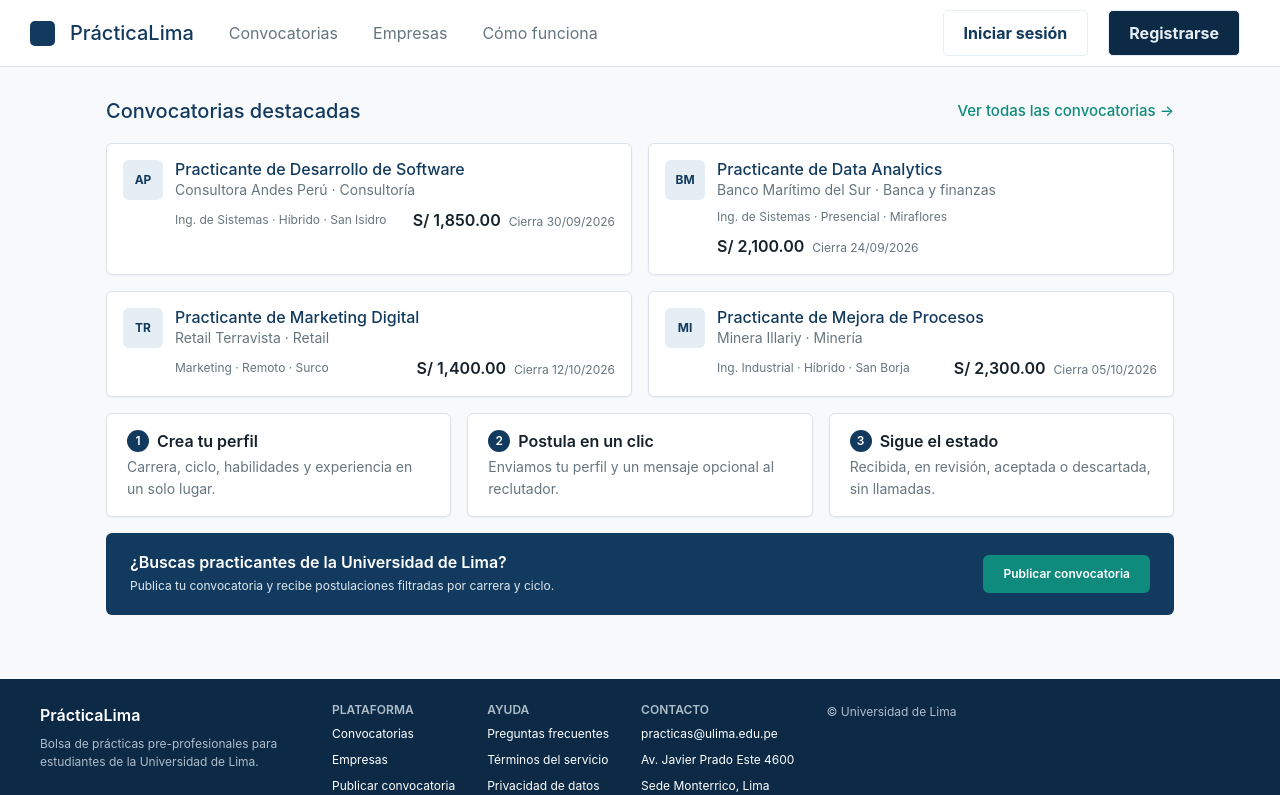
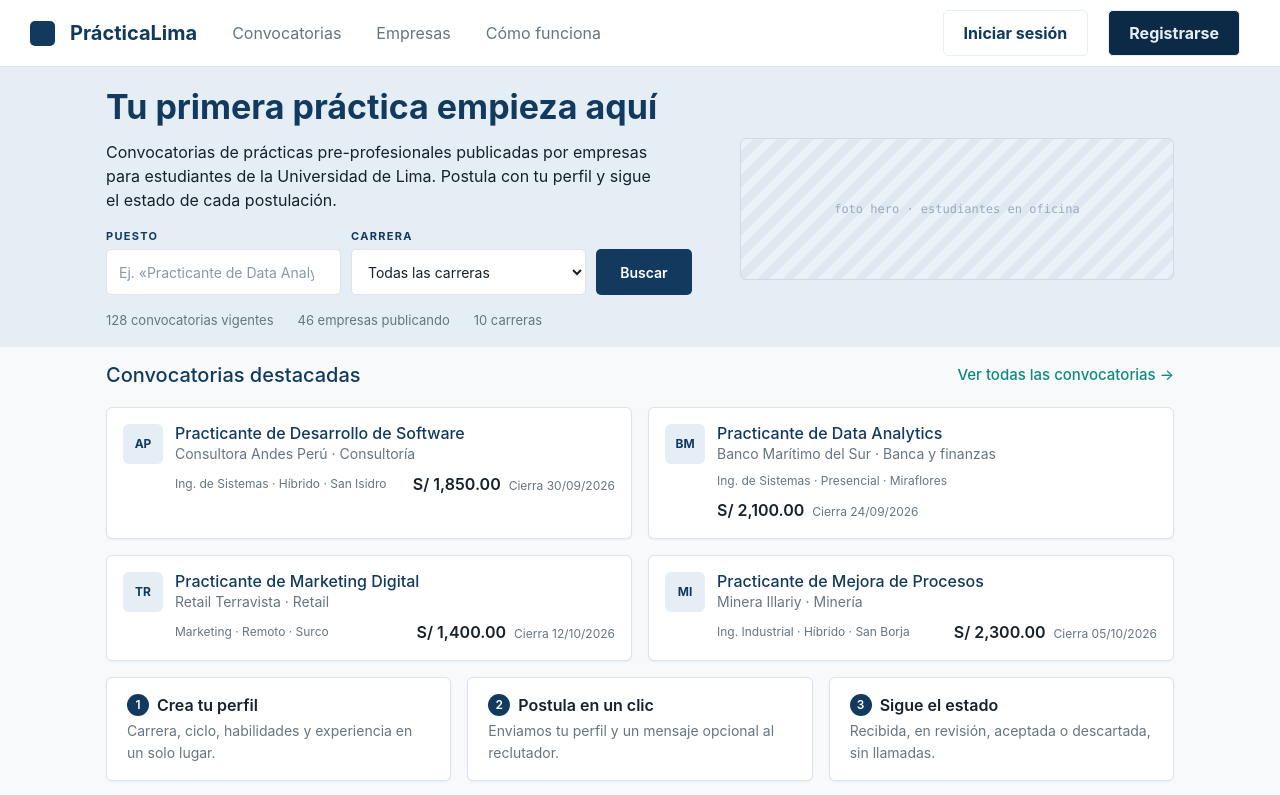
Before and after one commit to maespinar/Proyecto-PW, a React (Vite) app: page / in a window 1280 px wide. Shown: the top 795 px of the page. Built offline with nearby package versions, Linux system fonts and the light colour scheme.

Commit message:
feat: añadido del hero de la landingpage

```diff
--- /dev/null
+++ b/src/HU-1/HeroPublico.css
@@ -0,0 +1,138 @@
+.hero-publico {
+  width: 100%;
+  background: var(--color-primary-soft);
+}
+
+.hero-inner {
+  display: grid;
+  grid-template-columns: minmax(0, 1.35fr) minmax(0, 1fr);
+  align-items: center;
+  gap: 48px;
+  max-width: 1100px;
+  margin: 0 auto;
+  padding: 20px 16px 16px;
+}
+
+.hero-content h1 {
+  margin: 0 0 12px;
+  color: var(--color-primary);
+  font-size: clamp(28px, 3vw, 34px);
+  font-weight: 700;
+  line-height: 1.2;
+}
+
+.hero-content > p {
+  max-width: 560px;
+  margin: 0 0 16px;
+  color: var(--color-text);
+  font-size: 16px;
+  line-height: 1.5;
+}
+
+.hero-search {
+  display: grid;
+  grid-template-columns: minmax(0, 1fr) minmax(0, 1fr) auto;
+  align-items: end;
+  gap: 10px;
+}
+
+.hero-field {
+  display: grid;
+  gap: 5px;
+  min-width: 0;
+}
+
+.hero-field label {
+  color: var(--color-primary);
+  font-size: 11px;
+  font-weight: 700;
+  letter-spacing: 0.12em;
+}
+
+.hero-field input,
+.hero-field select {
+  width: 100%;
+  height: 46px;
+  padding: 9px 12px;
+  border: 1px solid var(--color-border);
+  border-radius: 5px;
+  background: var(--color-surface);
+  color: var(--color-text);
+  font: inherit;
+  font-size: 14px;
+}
+
+.hero-field input::placeholder {
+  color: #8998a4;
+}
+
+.hero-search button {
+  height: 46px;
+  min-width: 96px;
+  padding: 0 18px;
+  border: 0;
+  border-radius: 5px;
+  background: var(--color-primary);
+  color: #fff;
+  font-size: 14px;
+  font-weight: 600;
+  cursor: pointer;
+}
+
+.hero-search button:hover,
+.hero-search button:focus-visible {
+  background: var(--color-primary-dark);
+}
+
+.hero-stats {
+  display: flex;
+  flex-wrap: wrap;
+  gap: 8px 24px;
+  margin: 16px 0 0;
+  padding: 0;
+  color: var(--color-text-muted);
+  font-size: 13px;
+  list-style: none;
+}
+
+.hero-image-placeholder {
+  display: grid;
+  place-items: center;
+  min-height: 142px;
+  padding: 16px;
+  border: 1px solid #cfdae4;
+  border-radius: 6px;
+  background: repeating-linear-gradient(
+    135deg,
+    #eaf1f7 0,
+    #eaf1f7 9px,
+    #dfe8f0 9px,
+    #dfe8f0 17px
+  );
+  color: #9aabb9;
+  font-family: ui-monospace, SFMono-Regular, Consolas, monospace;
+  font-size: 12px;
+  text-align: center;
+}
+
+@media (max-width: 900px) {
+  .hero-inner {
+    grid-template-columns: 1fr;
+    gap: 24px;
+    padding-block: 28px;
+  }
+
+  .hero-image-placeholder {
+    min-height: 170px;
+  }
+}
+
+@media (max-width: 560px) {
+  .hero-search {
+    grid-template-columns: 1fr;
+  }
+
+  .hero-search button {
+    width: 100%;
+  }
+}
--- /dev/null
+++ b/src/HU-1/HeroPublico.jsx
@@ -0,0 +1,62 @@
+import './HeroPublico.css'
+
+function HeroPublico({ onSearch }) {
+  function handleSubmit(event) {
+    event.preventDefault()
+
+    const formData = new FormData(event.currentTarget)
+    onSearch({
+      puesto: String(formData.get('puesto') ?? '').trim(),
+      carrera: String(formData.get('carrera') ?? ''),
+    })
+
+    document.getElementById('convocatorias')?.scrollIntoView({ behavior: 'smooth' })
+  }
+
+  return (
+    <section className="hero-publico" aria-labelledby="hero-titulo">
+      <div className="hero-inner">
+        <div className="hero-content">
+          <h1 id="hero-titulo">Tu primera práctica empieza aquí</h1>
+          <p>
+            Convocatorias de prácticas pre-profesionales publicadas por empresas para estudiantes de la Universidad de Lima. Postula con tu perfil y sigue el estado de cada postulación.
+          </p>
+
+          <form className="hero-search" onSubmit={handleSubmit} role="search">
+            <div className="hero-field">
+              <label htmlFor="hero-puesto">PUESTO</label>
+              <input
+                id="hero-puesto"
+                name="puesto"
+                type="search"
+                placeholder="Ej. «Practicante de Data Analytics»"
+              />
+            </div>
+            <div className="hero-field">
+              <label htmlFor="hero-carrera">CARRERA</label>
+              <select id="hero-carrera" name="carrera" defaultValue="">
+                <option value="">Todas las carreras</option>
+                <option value="Ing. de Sistemas">Ingeniería de Sistemas</option>
+                <option value="Marketing">Marketing</option>
+                <option value="Ing. Industrial">Ingeniería Industrial</option>
+              </select>
+            </div>
+            <button type="submit">Buscar</button>
+          </form>
+
+          <ul className="hero-stats" aria-label="Datos de la plataforma">
+            <li>128 convocatorias vigentes</li>
+            <li>46 empresas publicando</li>
+            <li>10 carreras</li>
+          </ul>
+        </div>
+
+        <div className="hero-image-placeholder" role="img" aria-label="Espacio para una foto de estudiantes en una oficina">
+          foto hero · estudiantes en oficina
+        </div>
+      </div>
+    </section>
+  )
+}
+
+export default HeroPublico
--- a/src/HU-1/LandingPublica.css
+++ b/src/HU-1/LandingPublica.css
@@ -1,7 +1,7 @@
 #convocatorias {
   max-width: 1100px;
   margin: 0 auto;
-  padding: 32px 16px;
+  padding: 16px 16px 32px;
 }
 
 .head {
@@ -40,6 +40,16 @@
   border-radius: 6px;
   background: var(--color-surface);
   box-shadow: var(--shadow-card);
+}
+
+.convos .convos-vacio {
+  grid-column: 1 / -1;
+  padding: 24px;
+  border: 1px solid var(--color-border);
+  border-radius: 6px;
+  background: var(--color-surface);
+  color: var(--color-text-muted);
+  text-align: center;
 }
 
 .convos .avatar {
--- a/src/HU-1/LandingPublica.jsx
+++ b/src/HU-1/LandingPublica.jsx
@@ -1,8 +1,11 @@
+import { useState } from 'react'
+import HeroPublico from './HeroPublico'
 import './LandingPublica.css'
 
 const convocatorias = [
   {
     iniciales: 'AP',
+    carrera: 'Ing. de Sistemas',
     puesto: 'Practicante de Desarrollo de Software',
     empresa: 'Consultora Andes Perú · Consultoría',
     descripcion: 'Ing. de Sistemas · Híbrido · San Isidro',
@@ -11,6 +14,7 @@ const convocatorias = [
   },
   {
     iniciales: 'BM',
+    carrera: 'Ing. de Sistemas',
     puesto: 'Practicante de Data Analytics',
     empresa: 'Banco Marítimo del Sur · Banca y finanzas',
     descripcion: 'Ing. de Sistemas · Presencial · Miraflores',
@@ -19,6 +23,7 @@ const convocatorias = [
   },
   {
     iniciales: 'TR',
+    carrera: 'Marketing',
     puesto: 'Practicante de Marketing Digital',
     empresa: 'Retail Terravista · Retail',
     descripcion: 'Marketing · Remoto · Surco',
@@ -27,6 +32,7 @@ const convocatorias = [
   },
   {
     iniciales: 'MI',
+    carrera: 'Ing. Industrial',
     puesto: 'Practicante de Mejora de Procesos',
     empresa: 'Minera Illariy · Minería',
     descripcion: 'Ing. Industrial · Híbrido · San Borja',
@@ -51,7 +57,19 @@ const pasos = [
 ]
 
 function LandingPublica() {
+  const [filtros, setFiltros] = useState({ puesto: '', carrera: '' })
+  const convocatoriasVisibles = convocatorias.filter((convocatoria) => {
+    const coincidePuesto = convocatoria.puesto
+      .toLocaleLowerCase('es')
+      .includes(filtros.puesto.toLocaleLowerCase('es'))
+    const coincideCarrera = !filtros.carrera || convocatoria.carrera === filtros.carrera
+
+    return coincidePuesto && coincideCarrera
+  })
+
   return (
+    <>
+      <HeroPublico onSearch={setFiltros} />
       <section id="convocatorias" aria-labelledby="convocatorias-titulo">
         <div className="head">
           <h2 id="convocatorias-titulo">Convocatorias destacadas</h2>
@@ -59,7 +77,7 @@ function LandingPublica() {
         </div>
 
         <div className="convos">
-        {convocatorias.map((convocatoria) => (
+          {convocatoriasVisibles.map((convocatoria) => (
             <article key={convocatoria.puesto}>
               <span className="avatar" aria-hidden="true">{convocatoria.iniciales}</span>
               <div className="convo-contenido">
@@ -75,6 +93,9 @@ function LandingPublica() {
               </div>
             </article>
           ))}
+          {convocatoriasVisibles.length === 0 && (
+            <p className="convos-vacio">No se encontraron convocatorias destacadas con esos filtros.</p>
+          )}
         </div>
 
         <div className="pasos" id="como-funciona" aria-label="Cómo funciona">
@@ -94,6 +115,7 @@ function LandingPublica() {
           <button type="button">Publicar convocatoria</button>
         </div>
       </section>
+    </>
   )
 }
 
--- a/src/Header.css
+++ b/src/Header.css
@@ -27,9 +27,10 @@ header {
     align-items: center;
 }
 
-#logo h1 {
+#logo .logo-text {
     color: var(--color-primary);
     font-size: 20px;
+    font-weight: 700;
     align-self: center;
     padding-right: 20px;
 }
--- a/src/Header.jsx
+++ b/src/Header.jsx
@@ -8,7 +8,7 @@ function Header() {
                     <div id="cuadradito">
 
                     </div>
-                    <h1>PrácticaLima</h1>
+                    <span className="logo-text">PrácticaLima</span>
 
                     <ul>
                         <li><a href="#convocatorias">Convocatorias</a></li>
```
Lines whose indentation alone changed are shown as unchanged.
